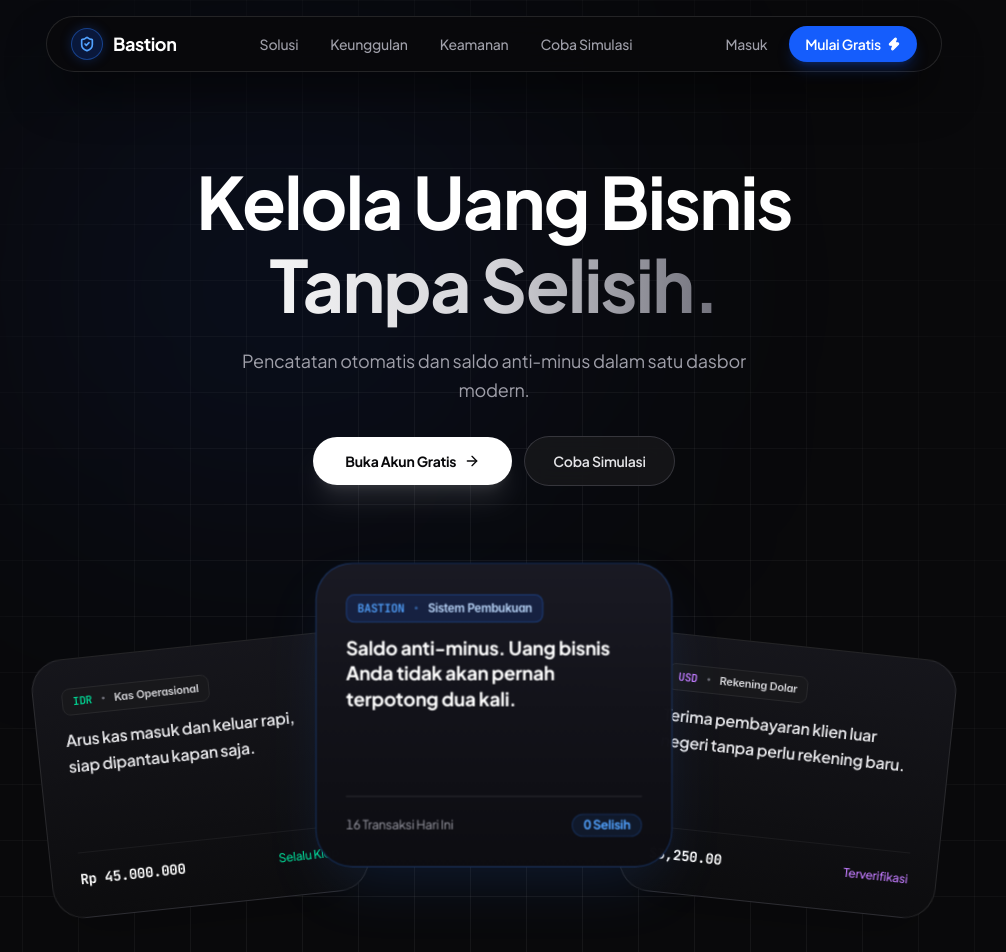
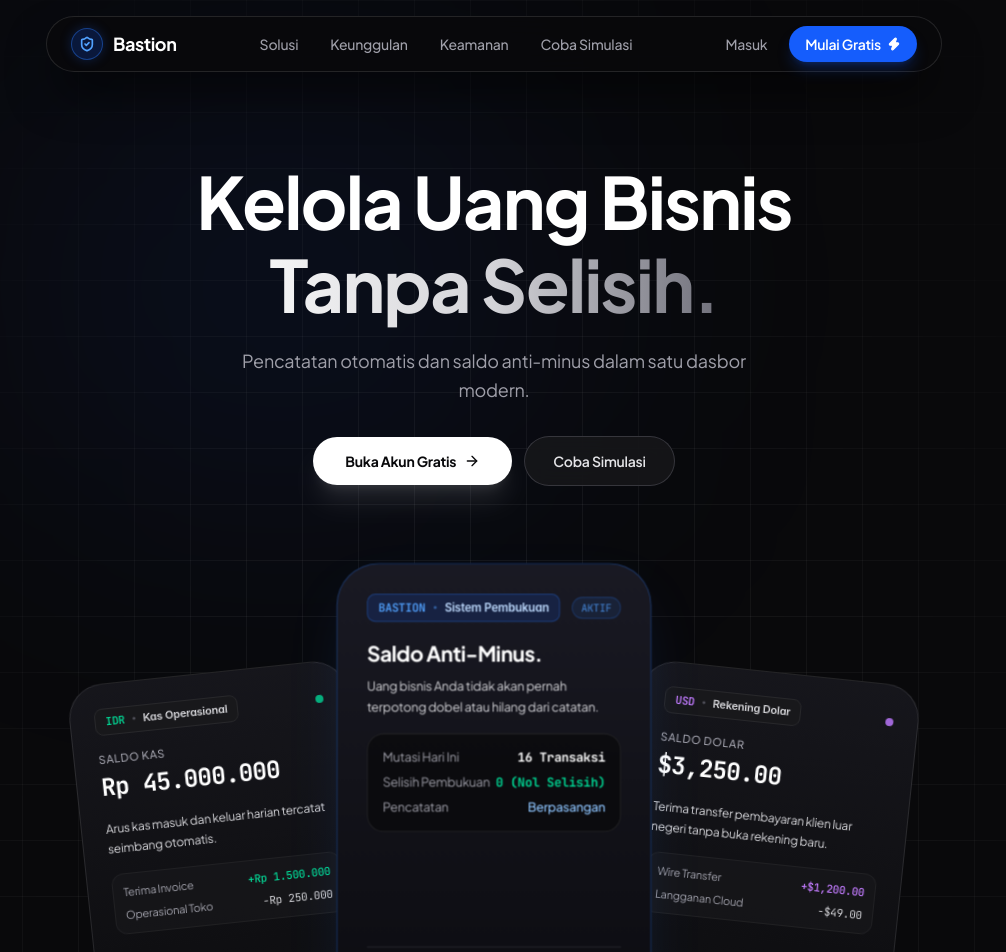
Before and after one commit to agamlatiff/bastion, a React (Vite) app in the folder web/: page / in a window 1280 px wide. Shown: the top 952 px of the page, without its empty margins (146-1152 px from the left). Built offline with nearby package versions, Linux system fonts and the light colour scheme.

Commit message:
feat(web): update hero cards to portrait orientation with rich metrics and smooth partial overlap

```diff
--- a/web/src/pages/LandingPage.tsx
+++ b/web/src/pages/LandingPage.tsx
@@ -162,65 +162,131 @@
                 </div>
 
                 {/* ===================================================================== */}
-                {/* 3 KARTU NUMPUK SEBAGIAN (Overlapping Fanned Cards ala Mindly)         */}
+                {/* 3 KARTU PORTRAIT NUMPUK SEBAGIAN (Tall Rectangular Cards ala Mindly)  */}
                 {/* ===================================================================== */}
-                <div className="relative mt-16 sm:mt-24 max-w-4xl mx-auto flex flex-col md:flex-row items-center md:items-end justify-center md:-space-x-8 lg:-space-x-12 px-2">
-                    {/* KARTU KIRI: IDR (Terselip sebagian kecil di belakang kartu tengah) */}
-                    <div className="w-full max-w-[320px] md:w-[300px] lg:w-[320px] rounded-[2rem] border border-white/10 bg-gradient-to-b from-[#16161c]/95 via-[#111115]/95 to-[#0c0c0e]/95 backdrop-blur-xl p-6 sm:p-7 text-left shadow-2xl relative z-10 md:-rotate-6 md:translate-y-4 md:origin-bottom-right hover:z-30 hover:rotate-0 hover:translate-y-0 transition-all duration-300 flex flex-col justify-between min-h-[250px] sm:min-h-[260px] group">
-                        <div className="space-y-3">
-                            <div className="inline-flex items-center gap-2 px-2.5 py-1 rounded-lg bg-zinc-900 border border-zinc-800 text-[11px] font-mono font-semibold text-emerald-400">
+                <div className="relative mt-16 sm:mt-24 max-w-4xl mx-auto flex flex-col md:flex-row items-center md:items-end justify-center md:-space-x-8 lg:-space-x-10 px-2">
+                    {/* KARTU KIRI: IDR (Portrait & Terselip Sebagian di Belakang) */}
+                    <div className="w-full max-w-[280px] md:w-[260px] lg:w-[280px] rounded-[2.2rem] border border-white/10 bg-gradient-to-b from-[#16161c]/95 via-[#111115]/95 to-[#0c0c0e]/95 backdrop-blur-xl p-6 text-left shadow-2xl relative z-10 md:-rotate-6 md:translate-y-6 md:origin-bottom-right hover:z-30 hover:rotate-0 hover:translate-y-0 transition-all duration-300 flex flex-col justify-between min-h-[360px] sm:min-h-[380px] group">
+                        <div className="space-y-4">
+                            <div className="flex items-center justify-between">
+                                <div className="inline-flex items-center gap-1.5 px-2.5 py-1 rounded-lg bg-zinc-900 border border-zinc-800 text-[11px] font-mono font-semibold text-emerald-400">
                                     <span>IDR</span>
-                                <span className="text-zinc-500">•</span>
+                                    <span className="text-zinc-600">•</span>
                                     <span className="text-zinc-300 font-sans">Kas Operasional</span>
                                 </div>
-                            <p className="text-sm sm:text-base text-zinc-200 font-semibold leading-relaxed">
-                                Arus kas masuk dan keluar rapi, siap dipantau kapan saja.
-                            </p>
+                                <span className="w-2 h-2 rounded-full bg-emerald-400/80" />
                             </div>
 
-                        <div className="pt-4 border-t border-white/5 flex items-center justify-between text-xs text-zinc-400">
-                            <span className="font-mono text-sm font-bold text-white">Rp 45.000.000</span>
-                            <span className="text-emerald-400 font-medium">Selalu Klop</span>
+                            <div className="space-y-1">
+                                <span className="text-[11px] text-zinc-400 font-medium uppercase tracking-wider block">Saldo Kas</span>
+                                <span className="font-mono text-2xl font-bold text-white tracking-tight block">Rp 45.000.000</span>
+                            </div>
+
+                            <p className="text-xs text-zinc-300 leading-relaxed">
+                                Arus kas masuk dan keluar harian tercatat seimbang otomatis.
+                            </p>
+
+                            <div className="p-2.5 rounded-xl bg-zinc-900/60 border border-zinc-800/60 space-y-1.5 text-[11px]">
+                                <div className="flex items-center justify-between text-zinc-400">
+                                    <span>Terima Invoice</span>
+                                    <span className="font-mono text-emerald-400 font-medium">+Rp 1.500.000</span>
+                                </div>
+                                <div className="flex items-center justify-between text-zinc-400">
+                                    <span>Operasional Toko</span>
+                                    <span className="font-mono text-zinc-300">-Rp 250.000</span>
+                                </div>
                             </div>
                         </div>
 
-                    {/* KARTU TENGAH: Bastion Core (Di depan & menumpuk sebagian kecil kartu kiri & kanan) */}
-                    <div className="w-full max-w-[340px] md:w-[330px] lg:w-[350px] rounded-[2.2rem] border border-blue-500/30 bg-gradient-to-b from-[#1a1a24]/98 via-[#13131a]/98 to-[#0d0d12]/98 backdrop-blur-xl p-7 text-left shadow-[0_25px_60px_-15px_rgba(0,0,0,0.9)] shadow-blue-500/15 relative z-20 md:-translate-y-3 md:scale-105 hover:scale-108 transition-all duration-300 flex flex-col justify-between min-h-[275px] sm:min-h-[290px] group my-4 md:my-0">
-                        <div className="space-y-3">
-                            <div className="inline-flex items-center gap-2 px-2.5 py-1 rounded-lg bg-blue-600/15 border border-blue-500/30 text-[11px] font-mono font-semibold text-blue-400">
+                        <div className="pt-3 border-t border-white/5 flex items-center justify-between text-[11px] text-zinc-400">
+                            <span>Status Kas</span>
+                            <span className="text-emerald-400 font-medium">100% Klop</span>
+                        </div>
+                    </div>
+
+                    {/* KARTU TENGAH: Bastion Core (Portrait Tinggi di Depan & Menumpuk Sebagian) */}
+                    <div className="w-full max-w-[300px] md:w-[280px] lg:w-[310px] rounded-[2.5rem] border border-blue-500/30 bg-gradient-to-b from-[#1a1a24]/98 via-[#13131a]/98 to-[#0d0d12]/98 backdrop-blur-xl p-7 text-left shadow-[0_25px_60px_-15px_rgba(0,0,0,0.9)] shadow-blue-500/15 relative z-20 md:-translate-y-2 md:scale-105 hover:scale-108 transition-all duration-300 flex flex-col justify-between min-h-[400px] sm:min-h-[430px] group my-4 md:my-0">
+                        <div className="space-y-4">
+                            <div className="flex items-center justify-between">
+                                <div className="inline-flex items-center gap-1.5 px-2.5 py-1 rounded-lg bg-blue-600/15 border border-blue-500/30 text-[11px] font-mono font-semibold text-blue-400">
                                     <span>BASTION</span>
                                     <span className="text-blue-400/50">•</span>
                                     <span className="text-blue-200 font-sans">Sistem Pembukuan</span>
                                 </div>
-                            <p className="text-lg text-white font-bold leading-snug">
-                                Saldo anti-minus. Uang bisnis Anda tidak akan pernah terpotong dua kali.
+                                <span className="text-[10px] font-mono text-blue-400/80 bg-blue-500/10 px-2 py-0.5 rounded-full border border-blue-500/20">
+                                    AKTIF
+                                </span>
+                            </div>
+
+                            <div className="space-y-2">
+                                <h3 className="text-xl font-bold text-white leading-snug tracking-tight">
+                                    Saldo Anti-Minus.
+                                </h3>
+                                <p className="text-xs text-zinc-300 leading-relaxed">
+                                    Uang bisnis Anda tidak akan pernah terpotong dobel atau hilang dari catatan.
                                 </p>
                             </div>
 
-                        <div className="pt-4 border-t border-white/10 flex items-center justify-between text-xs">
-                            <span className="text-zinc-400">16 Transaksi Hari Ini</span>
-                            <span className="text-blue-400 font-bold bg-blue-500/10 px-2.5 py-0.5 rounded-full border border-blue-500/20">
-                                0 Selisih
+                            <div className="p-3.5 rounded-2xl bg-zinc-950/70 border border-zinc-800/80 space-y-2 text-xs">
+                                <div className="flex items-center justify-between text-zinc-400">
+                                    <span>Mutasi Hari Ini</span>
+                                    <span className="text-white font-bold font-mono">16 Transaksi</span>
+                                </div>
+                                <div className="flex items-center justify-between text-zinc-400">
+                                    <span>Selisih Pembukuan</span>
+                                    <span className="text-emerald-400 font-bold font-mono">0 (Nol Selisih)</span>
+                                </div>
+                                <div className="flex items-center justify-between text-zinc-400">
+                                    <span>Pencatatan</span>
+                                    <span className="text-blue-300 font-medium">Berpasangan</span>
+                                </div>
+                            </div>
+                        </div>
+
+                        <div className="pt-3.5 border-t border-white/10 flex items-center justify-between text-xs">
+                            <span className="text-zinc-400 text-[11px]">Audit Real-Time</span>
+                            <span className="text-blue-400 font-bold font-mono text-[11px] bg-blue-500/10 px-2.5 py-0.5 rounded-full border border-blue-500/20">
+                                Terverifikasi
                             </span>
                         </div>
                     </div>
 
-                    {/* KARTU KANAN: USD (Terselip sebagian kecil di belakang kartu tengah) */}
-                    <div className="w-full max-w-[320px] md:w-[300px] lg:w-[320px] rounded-[2rem] border border-white/10 bg-gradient-to-b from-[#16161c]/95 via-[#111115]/95 to-[#0c0c0e]/95 backdrop-blur-xl p-6 sm:p-7 text-left shadow-2xl relative z-10 md:rotate-6 md:translate-y-4 md:origin-bottom-left hover:z-30 hover:rotate-0 hover:translate-y-0 transition-all duration-300 flex flex-col justify-between min-h-[250px] sm:min-h-[260px] group">
-                        <div className="space-y-3">
-                            <div className="inline-flex items-center gap-2 px-2.5 py-1 rounded-lg bg-zinc-900 border border-zinc-800 text-[11px] font-mono font-semibold text-purple-400">
+                    {/* KARTU KANAN: USD (Portrait & Terselip Sebagian di Belakang) */}
+                    <div className="w-full max-w-[280px] md:w-[260px] lg:w-[280px] rounded-[2.2rem] border border-white/10 bg-gradient-to-b from-[#16161c]/95 via-[#111115]/95 to-[#0c0c0e]/95 backdrop-blur-xl p-6 text-left shadow-2xl relative z-10 md:rotate-6 md:translate-y-6 md:origin-bottom-left hover:z-30 hover:rotate-0 hover:translate-y-0 transition-all duration-300 flex flex-col justify-between min-h-[360px] sm:min-h-[380px] group">
+                        <div className="space-y-4">
+                            <div className="flex items-center justify-between">
+                                <div className="inline-flex items-center gap-1.5 px-2.5 py-1 rounded-lg bg-zinc-900 border border-zinc-800 text-[11px] font-mono font-semibold text-purple-400">
                                     <span>USD</span>
-                                <span className="text-zinc-500">•</span>
+                                    <span className="text-zinc-600">•</span>
                                     <span className="text-zinc-300 font-sans">Rekening Dolar</span>
                                 </div>
-                            <p className="text-sm sm:text-base text-zinc-200 font-semibold leading-relaxed">
-                                Terima pembayaran klien luar negeri tanpa perlu rekening baru.
-                            </p>
+                                <span className="w-2 h-2 rounded-full bg-purple-400/80" />
                             </div>
 
-                        <div className="pt-4 border-t border-white/5 flex items-center justify-between text-xs text-zinc-400">
-                            <span className="font-mono text-sm font-bold text-white">$3,250.00</span>
-                            <span className="text-purple-400 font-medium">Terverifikasi</span>
+                            <div className="space-y-1">
+                                <span className="text-[11px] text-zinc-400 font-medium uppercase tracking-wider block">Saldo Dolar</span>
+                                <span className="font-mono text-2xl font-bold text-white tracking-tight block">$3,250.00</span>
+                            </div>
+
+                            <p className="text-xs text-zinc-300 leading-relaxed">
+                                Terima transfer pembayaran klien luar negeri tanpa buka rekening baru.
+                            </p>
+
+                            <div className="p-2.5 rounded-xl bg-zinc-900/60 border border-zinc-800/60 space-y-1.5 text-[11px]">
+                                <div className="flex items-center justify-between text-zinc-400">
+                                    <span>Wire Transfer</span>
+                                    <span className="font-mono text-purple-400 font-medium">+$1,200.00</span>
+                                </div>
+                                <div className="flex items-center justify-between text-zinc-400">
+                                    <span>Langganan Cloud</span>
+                                    <span className="font-mono text-zinc-300">-$49.00</span>
+                                </div>
+                            </div>
+                        </div>
+
+                        <div className="pt-3 border-t border-white/5 flex items-center justify-between text-[11px] text-zinc-400">
+                            <span>Konversi Otomatis</span>
+                            <span className="text-purple-400 font-medium">Kurs Bersih</span>
                         </div>
                     </div>
                 </div>
```
Lines whose indentation alone changed are shown as unchanged.
